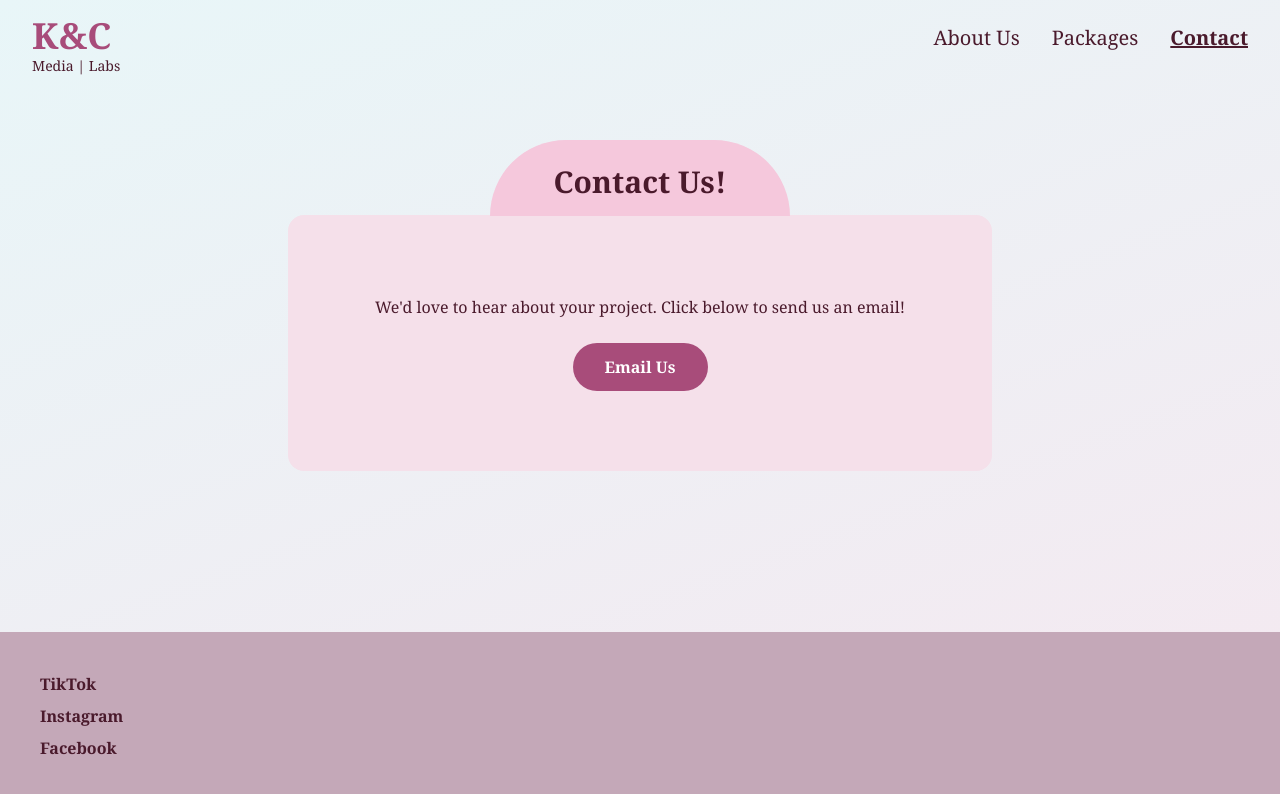
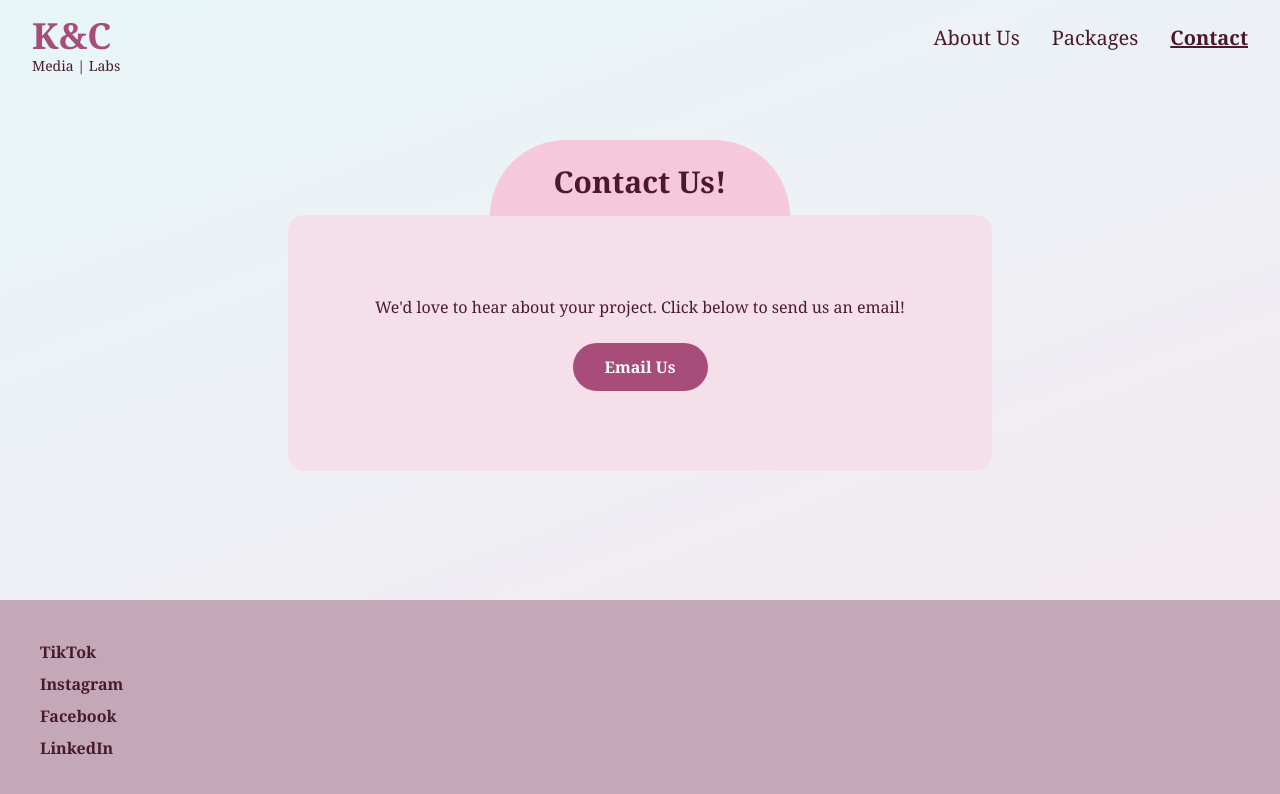
Before and after one commit to CharGans/kcmedia, a React (Vite) app: page /contact in a window 1280 px wide. Shown: the top 794 px of the page. Built offline with nearby package versions, Linux system fonts and the light colour scheme.

Commit message:
added linkedin

```diff
--- a/src/components/Footer.jsx
+++ b/src/components/Footer.jsx
@@ -2,6 +2,7 @@ const socials = [
   { label: 'TikTok', href: '#' },
   { label: 'Instagram', href: '#' },
   { label: 'Facebook', href: '#' },
+  { label: 'LinkedIn', href: '#'},
 ]
 
 export default function Footer() {
```
